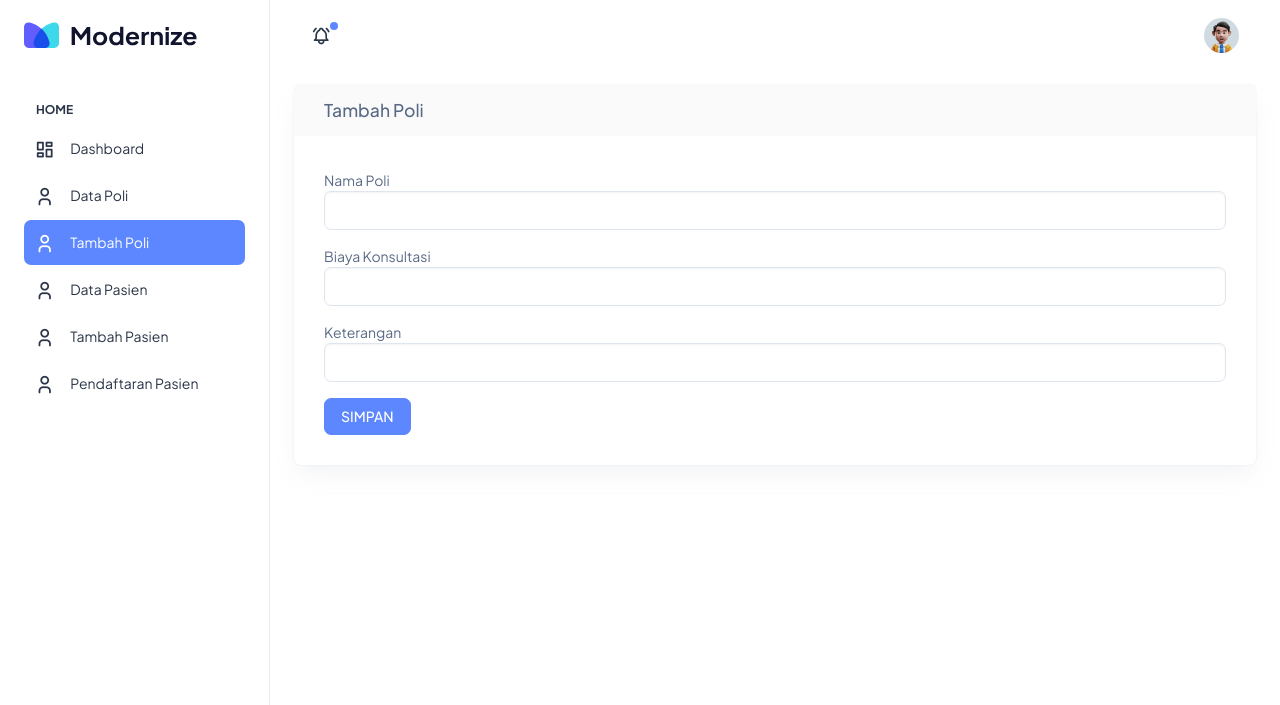
After one commit to RestianaPratiwi/klinikmedikaprima, a Laravel app: page /poli/create in a window 1280 px wide. The commit adds this page. Shown: the top 705 px of the page. Run offline with Laravel 12, Linux system fonts and the light colour scheme; the visitor is signed in with stand-in values (Sample User, id 1); parts of the project's set-up code (start-up, migrations or seed data) failed here and were passed over; some libraries are stand-ins or nearby versions.

Commit message:
membuat form poli, tambah data poli, dan memunculkan data poli

```diff
--- /dev/null
+++ b/app/Http/Controllers/PoliController.php
@@ -0,0 +1,74 @@
+<?php
+
+namespace App\Http\Controllers;
+
+use Illuminate\Http\Request;
+
+class PoliController extends Controller
+{
+    /**
+     * Display a listing of the resource.
+     */
+    public function index()
+    {
+        $data['poli'] = \App\Models\Poli::latest()->paginate(10);
+        return view('poli_index', $data);
+    }
+
+    /**
+     * Show the form for creating a new resource.
+     */
+    public function create()
+    {
+        return view('poli_create');
+    }
+
+    /**
+     * Store a newly created resource in storage.
+     */
+    public function store(Request $request)
+    {
+        $requestData = $request->validate([
+            'nama_poli' => 'required',
+            'biaya_konsultasi' => 'required',
+            'keterangan' => 'nullable'
+        ]);
+        $poli = new \App\Models\Poli;
+        $poli->fill($requestData);
+        $poli->save();
+        flash('Data berhasil disimpan')->success();
+        return back();
+    }
+
+    /**
+     * Display the specified resource.
+     */
+    public function show(string $id)
+    {
+        //
+    }
+
+    /**
+     * Show the form for editing the specified resource.
+     */
+    public function edit(string $id)
+    {
+        //
+    }
+
+    /**
+     * Update the specified resource in storage.
+     */
+    public function update(Request $request, string $id)
+    {
+        //
+    }
+
+    /**
+     * Remove the specified resource from storage.
+     */
+    public function destroy(string $id)
+    {
+        //
+    }
+}
--- a/resources/views/layouts/app_modern.blade.php
+++ b/resources/views/layouts/app_modern.blade.php
@@ -39,6 +39,22 @@
                   <i class="ti ti-layout-dashboard"></i>
                 </span>
                 <span class="hide-menu">Dashboard</span>
+              </a>
+            </li>
+              <li class="sidebar-item">
+                 <a class="sidebar-link" href="/poli" aria-expanded="false">
+                <span>
+                  <i class="ti ti-user"></i>
+                </span>
+                <span class="hide-menu">Data Poli</span>
+              </a>
+            </li>
+              <li class="sidebar-item">
+                 <a class="sidebar-link" href="/poli/create" aria-expanded="false">
+                <span>
+                  <i class="ti ti-user"></i>
+                </span>
+                <span class="hide-menu">Tambah Poli</span>
               </a>
             </li>
             <li class="sidebar-item">
--- a/resources/views/pasien_edit.blade.php
+++ b/resources/views/pasien_edit.blade.php
@@ -11,7 +11,7 @@
                     <input type="file" class="form-control @error('foto') is-invalid @enderror" id="foto"
                         name="foto">
                     <span class="text-danger">{{ $errors->first('foto') }}</span>
-                    <img src="{{ Storage::url($pasien->foto) }}" width="100">
+                    <img src="{{ asset('storage/private/public/'.$pasien->foto) }}"  width="100" alt="">
                 </div>
 
                <div class="form-group mt-1 mb-3">
--- a/resources/views/pasien_index.blade.php
+++ b/resources/views/pasien_index.blade.php
@@ -24,7 +24,7 @@
                            <td>{{ $item->no_pasien }}</td>
                            <td>
                                 @if ($item->foto)
-                                    <img src="{{ Storage::url($item->foto) }}" width="50">
+                                    <img src="{{ asset('/storage/app/public/' . $item->foto) }}" alt="foto" width="50" />
                                 @endif
                                {{ $item->nama }}
                            </td>
@@ -37,7 +37,7 @@
                                 <form action="/pasien/{{ $item->id }}" method="POST" class="d-inline">
                                     @csrf
                                     @method('delete')
-                                    <button type="submit" class="btn btn-danger btn-sm"
+                                    <button type="submit" class="btn btn-danger btn=sm"
                                         onclick="return confirm('Anda yakin ingin menghapus data?')">
                                         Hapus
                                     </button>
--- /dev/null
+++ b/resources/views/poli_create.blade.php
@@ -0,0 +1,34 @@
+@extends('layouts.app_modern', ['tittle' => 'Tambah Poli'])
+@section('content')
+    <div class="card">
+        <h5 class="card-header">Tambah Poli</h5>
+        <div class="card-body">
+            <form action="/poli" method="POST">
+                @csrf
+               <div class="form-group mt-1 mb-3">
+                    <label for="nama_poli">Nama Poli</label>
+                    <input type="text" class="form-control @error('nama_poli') is-invalid @enderror" id="nama_poli"
+                        name="nama_poli" value="{{ old('nama_poli') }}">
+                    <span class="text-danger">{{ $errors->first('nama_poli') }}</span>
+                </div>
+
+                <div class="form-group mt-1 mb-3">
+                    <label for="biaya_konsultasi">Biaya Konsultasi</label>
+                    <input type="text" class="form-control @error('biaya_konsultasi') is-invalid @enderror" id="biaya_konsultasi"
+                        name="biaya_konsultasi" value="{{ old('biaya_konsultasi') }}">
+                    <span class="text-danger">{{ $errors->first('biaya_konsultasi') }}</span>
+                </div>
+
+                <div class="form-group mt-1 mb-3">
+                    <label for="keterangan">Keterangan</label>
+                    <input type="text" class="form-control @error('keterangan') is-invalid @enderror" id="keterangan"
+                        name="keterangan" value="{{ old('keterangan') }}">
+                    <span class="text-danger">{{ $errors->first('keterangan') }}</span>
+                </div>
+                <button type="submit" class="btn btn-primary">SIMPAN</button>
+            </form>
+        </div>
+    </div>
+
+
+@endsection
--- a/routes/web.php
+++ b/routes/web.php
@@ -4,6 +4,7 @@ use App\Http\Controllers\DaftarController;
 use Illuminate\Support\Facades\Auth;
 use Illuminate\Support\Facades\Route;
 use \App\Http\Controllers\PasienController;
+use App\Http\Controllers\PoliController;
 use \Illuminate\Auth\Middleware\Authenticate;
 
 Route::get('/', function () {
@@ -25,6 +26,7 @@ Route::middleware([Authenticate::class])->group(function () {
     Route::get( 'pasien/create', [App\Http\Controllers\PasienController::class, 'create'])->name('pasien.create');
     Route::resource( 'pasien', PasienController::class );
     Route::resource( 'daftar', DaftarController::class );
+    Route::resource( 'poli', PoliController::class );
 
 });
 
```
Also changed, not shown: app/Models/Poli.php (added, +23 -0 lines), resources/views/poli_index.blade.php (renamed from resources/views/daftar_index.blade.php, +16 -18 lines), database/migrations/2024_10_17_091654_create_polis_table.php (added).
